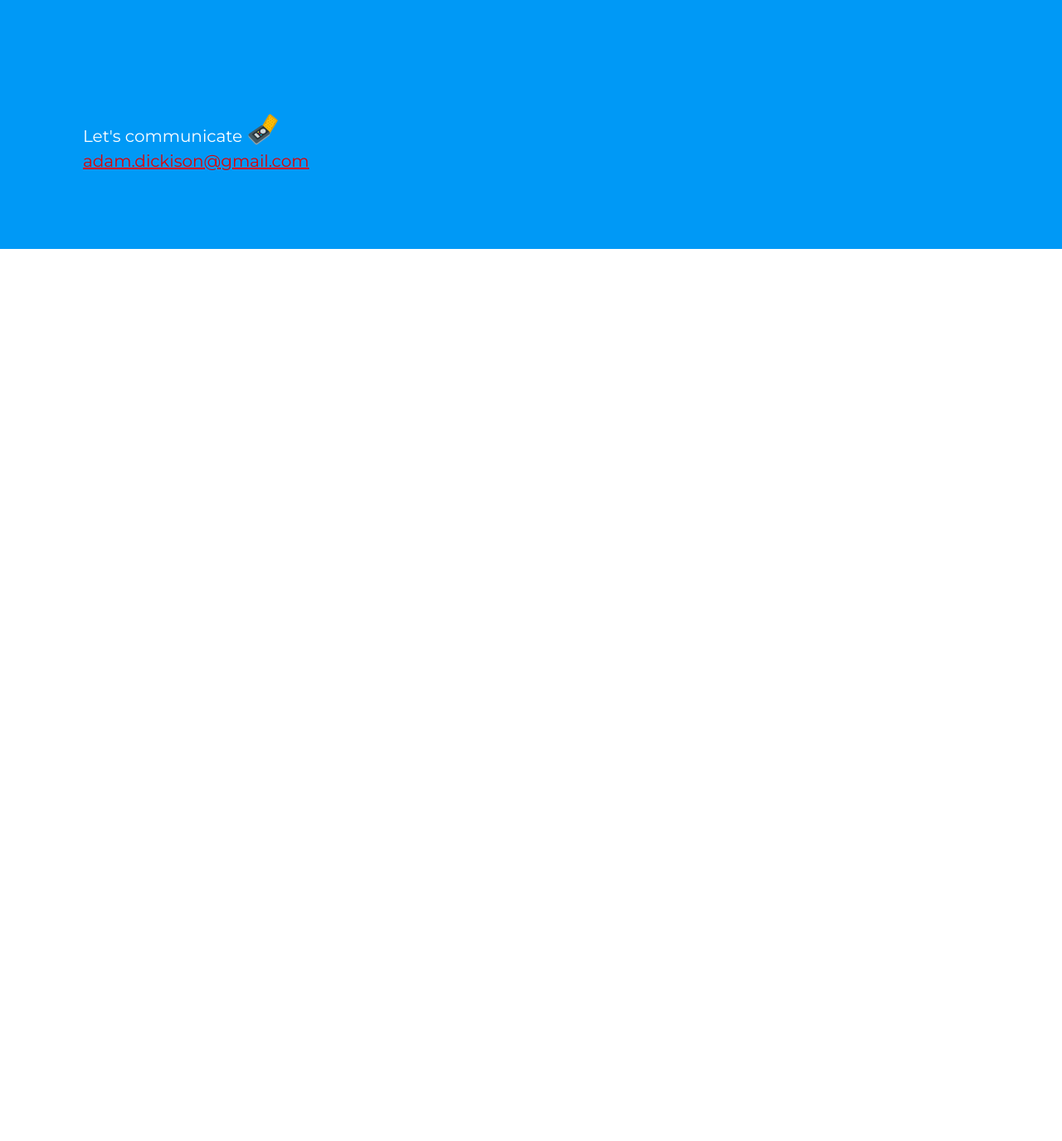
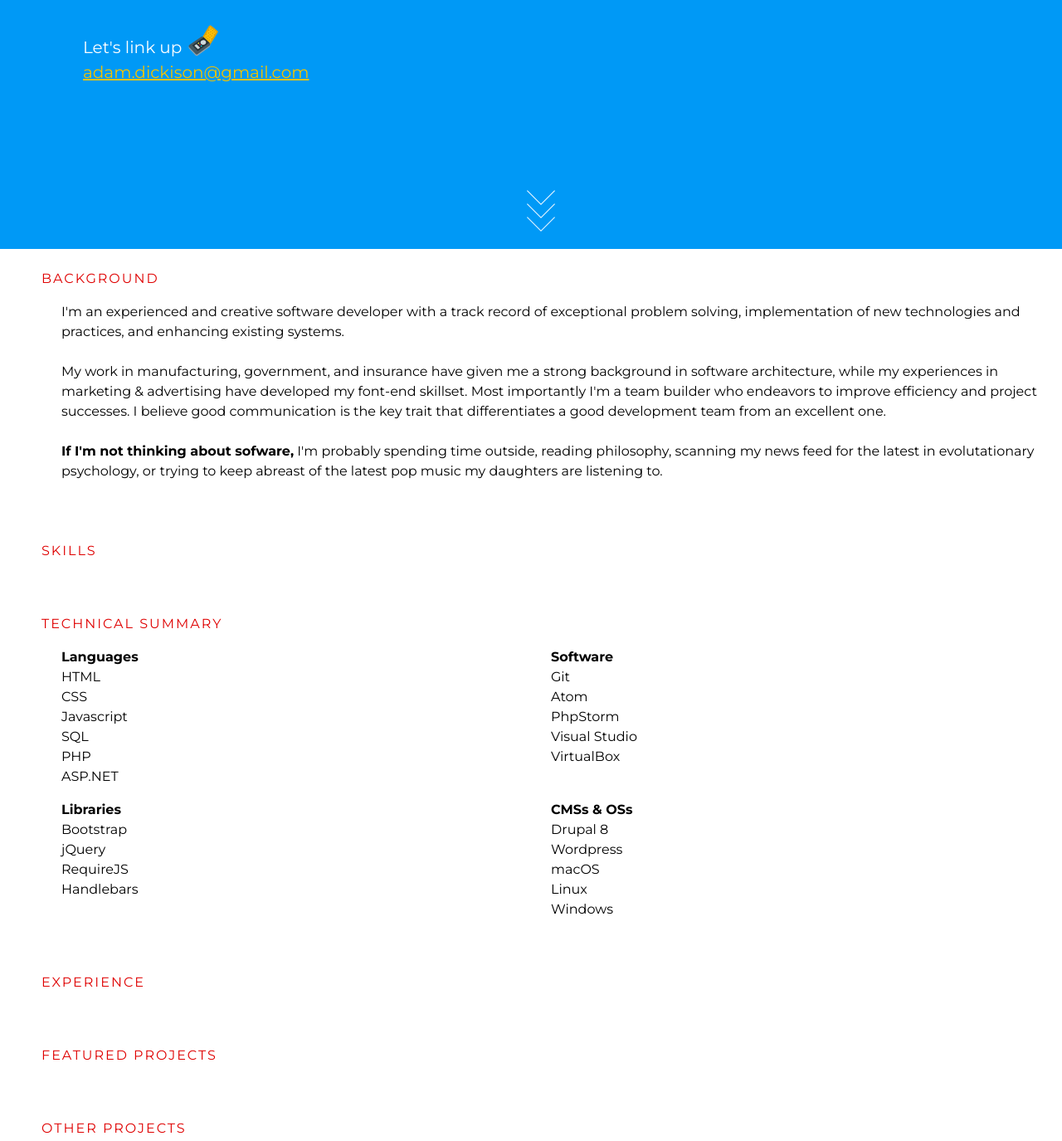
Before and after one commit to erlenmeyer316/erlenmeyer316.github.io, a website: page index.html in a window 1280 px wide. Shown: the part 500-1875 px from the top of the page at 83% size. Before the commit the page ends 800 px from the top, so only its background shows below. Drawn offline with Linux system fonts and the light colour scheme.

Commit message:
Added background section, part of technical summary

```diff
--- a/css/styles.css
+++ b/css/styles.css
@@ -1,4 +1,4 @@
-@import url('https://fonts.googleapis.com/css?family=Montserrat|Open+Sans');
+@import url('https://fonts.googleapis.com/css?family=Montserrat:400,400i,700,700i');
 
 /*GLOBAL STYLES*/
 body {
@@ -7,6 +7,11 @@ body {
     background-color: #fff;
     line-height: 1.5;
     font-size: 12px;
+    font-weight: 300;
+}
+
+p {
+  margin-bottom: 24px;
 }
 
 .color-trek-red {color: #df0000;}
@@ -23,6 +28,10 @@ body {
 .bgcolor-trek-dark-grey {background-color: #4d4b4b;}
 .color-black {color: #000000;}
 .color-white {color: #ffffff;}
+
+.bold {
+  font-weight: 700;
+}
 
 .emoji {
   display: inline-block;
@@ -44,7 +53,7 @@ body {
 
 .header {
   padding: 0px 50px;
-  height: 100vh; /*TO DO: height: 90vh when there is more content*/
+  height: 90vh;
   display: flex;
   flex-direction: column;
   justify-content: space-around;
@@ -70,10 +79,56 @@ body {
   font-size: 1rem;
 }
 
-
 .header__scroll {
   display: none;
 }
+
+section.background,
+section.skills,
+section.technical-summary,
+section.experience,
+section.featured-projects,
+section.other-projects {
+  display: flex;
+  padding: 24px 50px;
+  flex-direction: column;
+}
+
+.section__title {
+  text-transform: uppercase;
+  text-align: left;
+  font-weight: 300;
+  letter-spacing: 2px;
+  font-size: 1rem;
+  margin-bottom: 1rem;
+}
+
+.section__content {
+  display: block;
+  font-weight: 300;
+  font-size: 1rem;
+  width: 100%;
+  margin-left: 24px;
+}
+
+.tehnical-list {
+  display: flex;
+  flex-wrap: wrap;
+}
+
+
+.technical-list__category {
+  width: 50%;
+}
+
+.technical-list__category ul {
+  margin-bottom: 1rem;
+}
+
+.technical-list__category__label{
+  font-weight:700;
+}
+
 
 @media (min-width: 768px) {
   .emoji {
@@ -102,7 +157,7 @@ body {
   }
 
   .header__scroll {
-    display: none; /*TO DO: dislay: block when there is more content*/
+    display: block;
     padding-bottom: 24px;
   }
 
--- a/index.html
+++ b/index.html
@@ -12,19 +12,88 @@
 <body>
   <header class="header bgcolor-trek-blue color-white">
     <h1 class="header__greetings">Greetings <span class="emoji emoji-vulcan"></span></h1>
-    <h2 class="header__subtext">I'm <span class="me">Adam Dickison</span>, a full stack web developer with a passion for software architecture.</span></h2>
-    <h3 class="header__contact">Let's communicate <span class="emoji emoji-communicator"></span> <br /><a class="color-trek-red" href="mailto:adam.dickison@gmail.com" class="highlight-link">adam.dickison@gmail.com</a></h3>
+    <h2 class="header__subtext">I'm <span class="bold">Adam Dickison</span>, a full stack web developer with a passion for software architecture, process improvement, & communication.</span></h2>
+    <h3 class="header__contact">Let's link up <span class="emoji emoji-communicator"></span> <br /><a class="color-trek-gold" href="mailto:adam.dickison@gmail.com" class="highlight-link">adam.dickison@gmail.com</a></h3>
     <div class="header__scroll">
       <a href=""><span></span><span></span><span></span></a>
     </div>
 
 
   </header>
-  <section class "background"></section>
-  <section class="skills"></section>
-  <section class="experience"></section>
-  <section class="featured-projects"></section>
-  <section class="other-projects"></section>
+  <section class="background">
+    <div class="section__title color-trek-red">Background</div>
+    <div class="section__content">
+      <p>I'm an experienced and creative software developer with a track record of exceptional problem solving,
+          implementation of new technologies and practices, and enhancing existing systems.</p>
+      <p>My work in manufacturing, government, and insurance have given me a strong background in software architecture, while my experiences in marketing & advertising have developed my font-end skillset. Most importantly I'm a team builder who endeavors to improve efficiency and project successes. I believe good communication is the key trait that differentiates a good development team from an excellent one.</p>
+      <p><span class="bold">If I'm not thinking about sofware,</span> I'm probably spending time outside, reading philosophy, scanning my news feed for the latest in evolutationary psychology, or trying to keep abreast of the latest pop music my daughters are listening to. <p/>
+    </div>
+  </section>
+  <section class="skills">
+    <div class="section__title color-trek-red">Skills</div>
+    <div class="section__content">
+      <div></div>
+    </div>
+  </section>
+  <section class="technical-summary">
+    <div class="section__title color-trek-red">Technical Summary</div>
+    <div class="section__content">
+      <div class="tehnical-list">
+        <div class="technical-list__category">
+          <div class="technical-list__category__label">Languages</div>
+          <ul>
+            <li>HTML</li>
+            <li>CSS</li>
+            <li>Javascript</li>
+            <li>SQL</li></li>
+            <li>PHP</li>
+            <li>ASP.NET</li>
+          </ul>
+        </div>
+        <div class="technical-list__category">
+          <div class="technical-list__category__label">Software</div>
+          <ul>
+            <li>Git</li>
+            <li>Atom</li>
+            <li>PhpStorm</li>
+            <li>Visual Studio</li>
+            <li>VirtualBox</li>
+          </ul>
+        </div>
+        <div class="technical-list__category">
+          <div class="technical-list__category__label">Libraries</div>
+          <ul>
+            <li>Bootstrap</li>
+            <li>jQuery</li>
+            <li>RequireJS</li>
+            <li>Handlebars</li>
+          </ul>
+        </div>
+        <div class="technical-list__category">
+          <div class="technical-list__category__label">CMSs & OSs</div>
+          <ul>
+            <li>Drupal 8</li>
+            <li>Wordpress</li>
+            <li>macOS</li>
+            <li>Linux</li>
+            <li>Windows</li>
+          </ul>
+        </div>
+      </div>
+    </div>
+  </section>
+  <section class="experience">
+    <div class="section__title color-trek-red">Experience</div>
+    <div class="section__content"></div>
+  </section>
+  <section class="featured-projects">
+    <div class="section__title color-trek-red">Featured Projects</div>
+    <div class="section__content"></div>
+  </section>
+  <section class="other-projects">
+    <div class="section__title color-trek-red">Other Projects</div>
+    <div class="section__content"></div>
+  </section>
   <footer></footer>
 </body>
 
```
